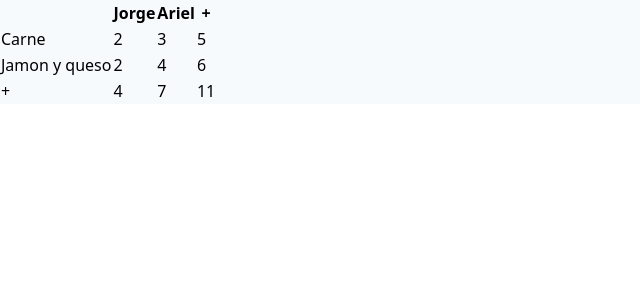
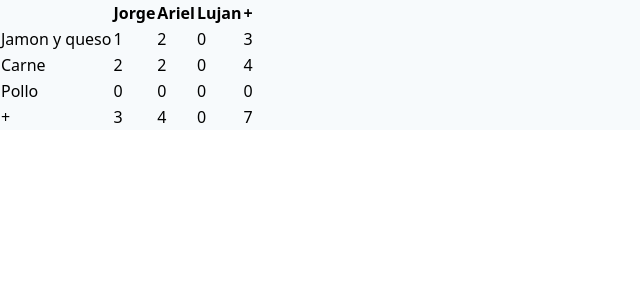
Before and after one commit to arieldiazsaman/elexceldeempanadas, a React (Create React App) app: page / in a window 1280 px wide. Shown: the top 300 px of the page, without its empty margins (0-640 px from the left). Built offline with nearby package versions, Linux system fonts and the light colour scheme.

Commit message:
iterate data str

```diff
--- a/src/components/AppScreen.js
+++ b/src/components/AppScreen.js
@@ -1,3 +1,4 @@
+import { render } from "enzyme";
 import React from "react";
 import { Flavors } from "./Flavors";
 import { People } from "./People";
@@ -7,44 +8,76 @@ export const AppScreen = () => {
   const data = {
     names: {
       jorge: {
-        jamonyqueso: 1,
-        carne: 2,
+        name: "Jorge",
+        flavors: {
+          jamonyqueso: 1,
+          carne: 2,
+        },
       },
       ariel: {
-        jamonyqueso: 2,
-        carne: 2,
+        name: "Ariel",
+        flavors: {
+          jamonyqueso: 2,
+          carne: 2,
+        },
+      },
+      lujan: {
+        name: "Lujan",
+        flavors: {},
       },
     },
-    // names: [
-    //   {
-    //     name: "Jorge",
-    //     flavors: {
-    //       carne: 2,
-    //       jamon: 2,
-    //     },
-    //   },
-    //   {
-    //     name: "Ariel",
-    //     flavors: {
-    //       carne: 3,
-    //       jamon: 4,
-    //     },
-    //   },
-    // ],
     flavors: {
       jamonyqueso: "Jamon y queso",
       carne: "Carne",
+      pollo: "Pollo",
     },
   };
-  const names = Object.keys(data.names);
-  console.group("AppScreen");
-  console.log("data:", data);
-  console.log("Ok:", Object.keys(data.names));
-  console.groupEnd();
 
-  console.group("names");
-  names.map((name) => console.log(name));
-  console.groupEnd();
+  const renderHead = (names) => {
+    const keys = Object.keys(names);
+    return keys.map((key) => <th>{names[key].name}</th>);
+  };
+
+  const renderBody = (names, flavors) => {
+    const flavorKeys = Object.keys(flavors);
+    const nameKeys = Object.keys(names);
+    return flavorKeys.map((flavorKey) => {
+      let sum = 0;
+      return (
+        <tr>
+          <td>{flavors[flavorKey]}</td>
+          {nameKeys.map((nameKey) => {
+            const flavorAmount = names[nameKey].flavors[flavorKey];
+            if (flavorAmount) sum += flavorAmount;
+            return <td>{flavorAmount || 0}</td>;
+          })}
+          <td>{sum}</td>
+        </tr>
+      );
+    });
+  };
+
+  const renderPeopleSummary = (names, flavors) => {
+    const flavorKeys = Object.keys(flavors);
+    const nameKeys = Object.keys(names);
+    let totalSum = 0;
+    return (
+      <tr>
+        <td>+</td>
+        {nameKeys.map((nameKey) => {
+          let sum = 0;
+          flavorKeys.forEach((flavorKey) => {
+            const flavorAmount = names[nameKey].flavors[flavorKey];
+            if (flavorAmount) sum += names[nameKey].flavors[flavorKey];
+          });
+          totalSum += sum;
+          return <td>{sum}</td>;
+        })}
+        <td>{totalSum}</td>
+      </tr>
+    );
+  };
+
   return (
     <div className="container">
       <div className="flex bg-gray-100">
@@ -52,30 +85,13 @@ export const AppScreen = () => {
           <thead>
             <tr>
               <th></th>
-              <th>Jorge</th>
-              <th>Ariel</th>
+              {renderHead(data.names)}
               <th>+</th>
             </tr>
           </thead>
           <tbody>
-            <tr>
-              <td>Carne</td>
-              <td>2</td>
-              <td>3</td>
-              <td>5</td>
-            </tr>
-            <tr>
-              <td>Jamon y queso</td>
-              <td>2</td>
-              <td>4</td>
-              <td>6</td>
-            </tr>
-            <tr>
-              <td>+</td>
-              <td>4</td>
-              <td>7</td>
-              <td>11</td>
-            </tr>
+            {renderBody(data.names, data.flavors)}
+            {renderPeopleSummary(data.names, data.flavors)}
           </tbody>
         </table>
         {/* <Flavors flavors={data.flavors} />
```
